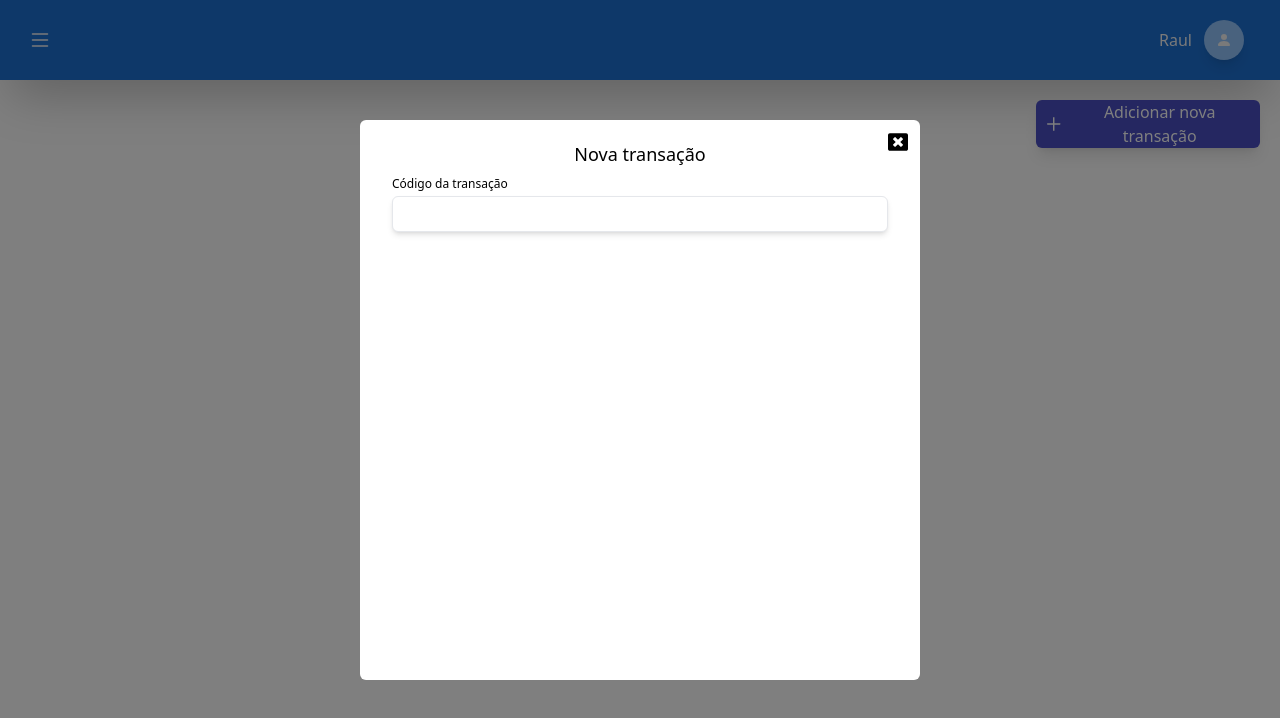
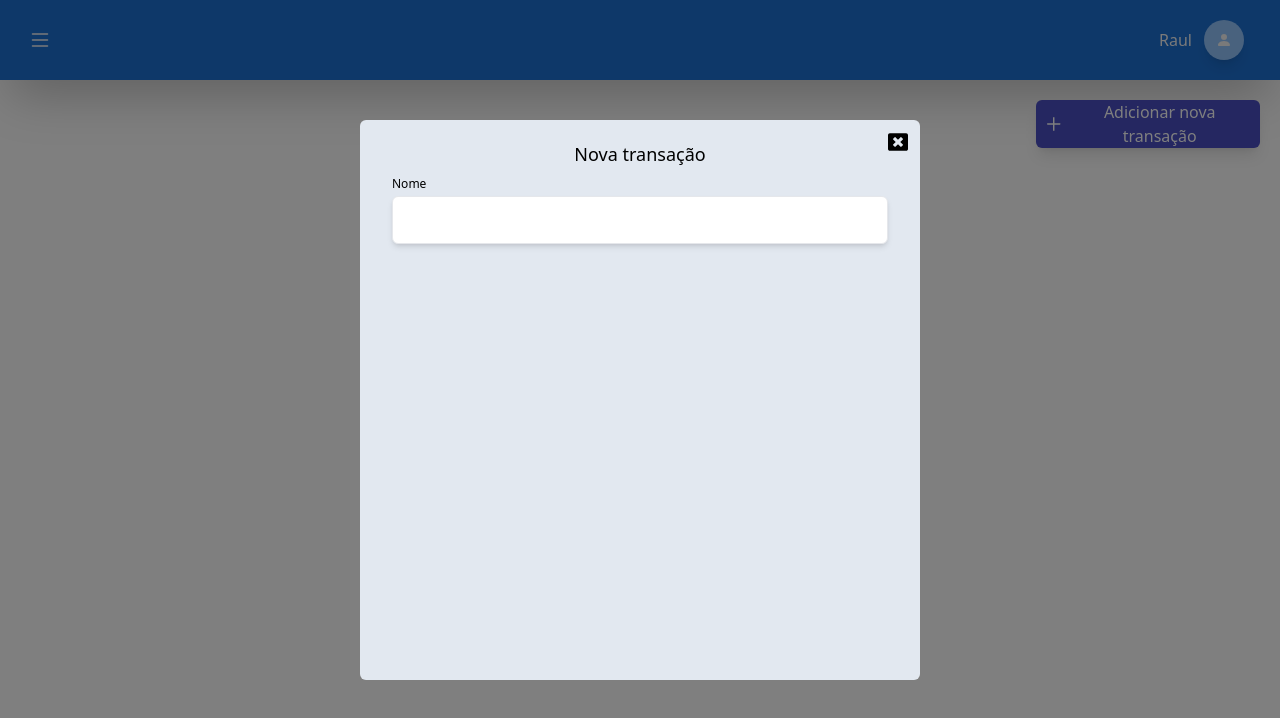
Before and after one commit to Raul26-tech/As-Money, a React (Create React App) app: page /monthly-values in a window 1280 px wide. Both pictures are taken after a click on the button "Adicionar nova transação". Shown: the top 718 px of the page. Built offline with nearby package versions, Linux system fonts and the light colour scheme.

Commit message:
Adicionando a lib React-hook-form e estilizando o formulário

```diff
--- a/package.json
+++ b/package.json
@@ -17,7 +17,7 @@
     "prettier": "^2.7.1",
     "react": "^18.2.0",
     "react-dom": "^18.2.0",
-    "react-hook-form": "^7.34.2",
+    "react-hook-form": "^7.36.0",
     "react-icons": "^4.4.0",
     "react-router-dom": "^6.3.0",
     "react-scripts": "5.0.1",
--- a/server.json
+++ b/server.json
@@ -25,7 +25,8 @@
         {
             "id": 1,
             "code": "01",
-            "title-transaction": "Valor da passagem",
+            "name-transaction": "Valor da passagem",
+            "price": 2.5,
             "type": "prohibited"
         }
     ]
--- a/src/components/Input/index.tsx
+++ b/src/components/Input/index.tsx
@@ -14,8 +14,10 @@ interface IInputProps extends InputHTMLAttributes<HTMLInputElement> {
 const InputMain: ForwardRefRenderFunction<HTMLInputElement, IInputProps> = ({
     label,
     type = 'text',
-    className = `font-normal
-    h-9
+    className = `
+    bg-input-color
+    font-normal
+    h-12
     border
     border-solid
     rounded-md
@@ -27,7 +29,8 @@ const InputMain: ForwardRefRenderFunction<HTMLInputElement, IInputProps> = ({
     appearance-none
     focus:outline-none
     shadow-md
-    focus:shadow-lg`,
+    focus:shadow-lg
+    `,
     addClassName = '',
 }) => {
     return (
--- a/src/components/Modal/index.tsx
+++ b/src/components/Modal/index.tsx
@@ -14,7 +14,7 @@ export default function Modal({ onCloseModal, title, children }: IModalProps) {
         <>
             <div className={styles.container} />
             <div className={styles.modal}>
-                <div className="w-[20rem] h-[20rem] md:w-[35rem] md:h-[35rem] py-5 px-8 rounded-md bg-white flex flex-col relative m-5">
+                <div className="w-[20rem] h-[20rem] md:w-[35rem] md:h-[35rem] py-5 px-8 rounded-md bg-slate-200 flex flex-col relative m-5">
                     <>
                         {onCloseModal && (
                             <button
--- a/src/pages/MonthlyValues/index.tsx
+++ b/src/pages/MonthlyValues/index.tsx
@@ -1,7 +1,16 @@
 import { useState } from 'react';
+import { useForm } from 'react-hook-form';
 import { AiOutlinePlus } from 'react-icons/ai';
 import { Input } from '../../components/Input';
 import Modal from '../../components/Modal';
+
+interface IFormTransactionProps {
+    id: string;
+    code: string;
+    name: string;
+    type: 'prohibited' | 'close';
+    price: number;
+}
 
 export default function MonthlyVAlues() {
     const [isOpen, setIsOpen] = useState(false);
@@ -9,6 +18,16 @@ export default function MonthlyVAlues() {
     const handleOpenModal = () => {
         setIsOpen(!isOpen);
     };
+
+    const { register, handleSubmit, formState } = useForm({
+        defaultValues: {
+            id: '',
+            code: '',
+            name: '',
+            type: '',
+            price: '',
+        },
+    });
 
     return (
         <>
@@ -30,7 +49,12 @@ export default function MonthlyVAlues() {
             </div>
             {isOpen && (
                 <Modal title="Nova transação" onCloseModal={handleOpenModal}>
-                    <Input label="Código da transação" type="text" />
+                    <form
+                        onSubmit={() => console.log('Enviando dados')}
+                        className="flex w-full md:gap-x-5 gap-y-2 pb-3"
+                    >
+                        <Input label="Nome" {...register('name')} type="text" />
+                    </form>
                 </Modal>
             )}
         </>
```
Also changed, not shown: 1 other file (tests, documents, lock files or other folders).
